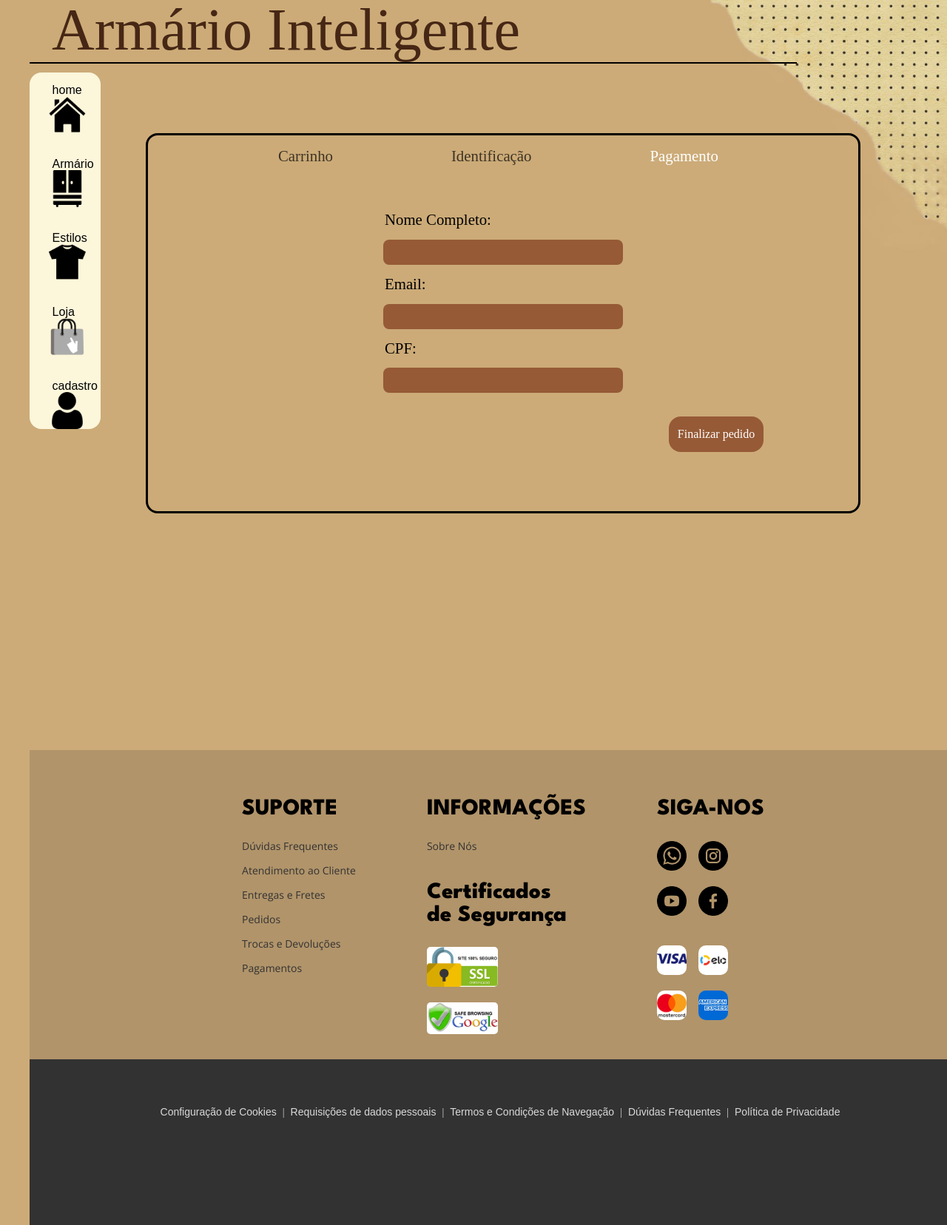
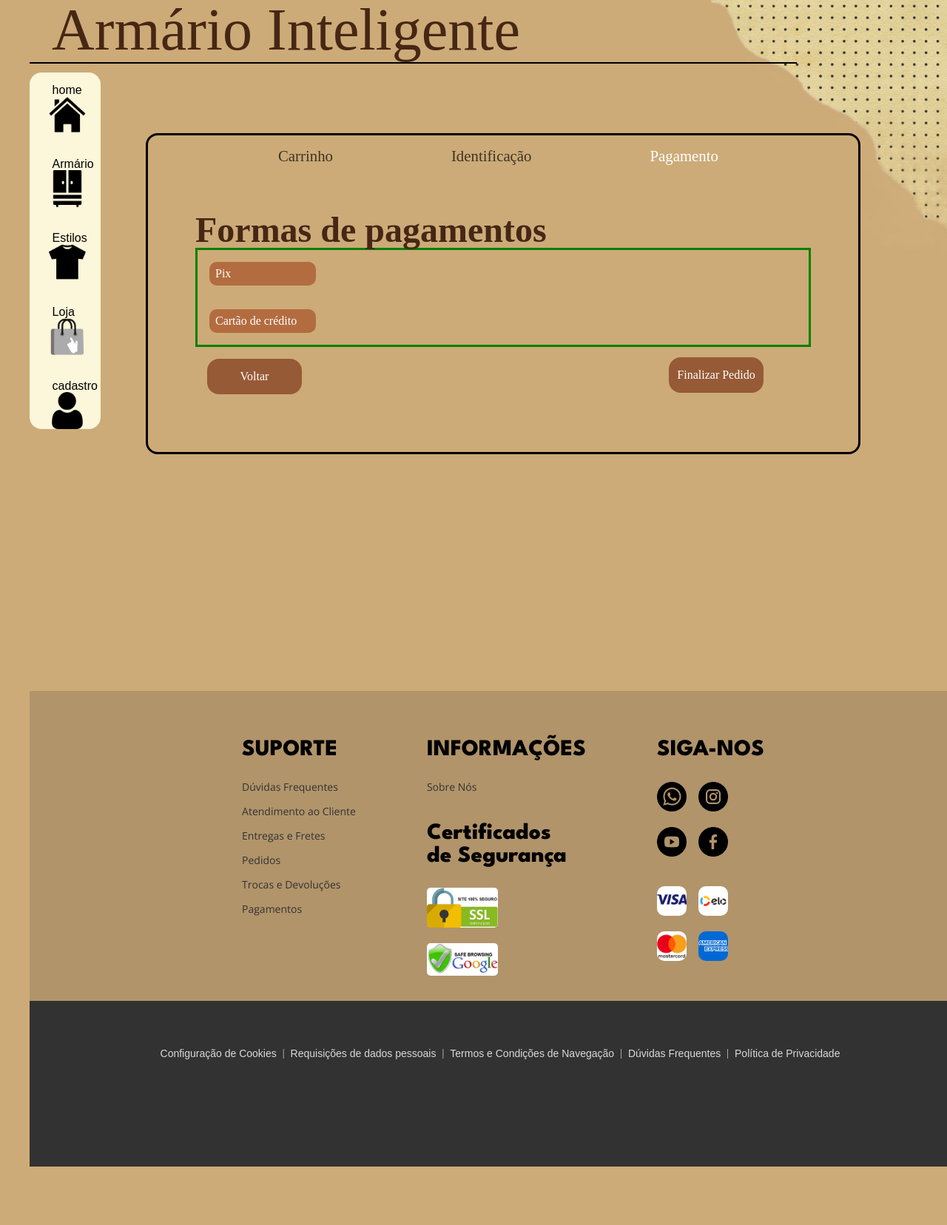
Before and after one commit to Heitor10600/heitor10600.github.io, a PHP site: page /pagamento.html in a window 1280 px wide; the page is wider, and only the part inside the window is pictured. Shown: that part at 74% size. After the commit the page ends 1577 px from the top of that part, so only its background shows below. Run offline with PHP 8.4, Linux system fonts and the light colour scheme.

Commit message:
Add files via upload

```diff
--- a/Projeto/carrinho.html
+++ b/Projeto/carrinho.html
@@ -66,7 +66,7 @@
 				<li>Valor Total</li>
 				<p id="prec_total">R$59,90</p>
 
-				<a href="identificaçao.html"><button class="button_prosseguir">Prosseguir</button></a>
+				<a href="identificaçao.html" class="button_prosseguir"><br>Prosseguir</a>
 
 			</ul>
 		</div>
--- a/Projeto/format.css
+++ b/Projeto/format.css
@@ -895,8 +895,7 @@ select:focus {
 
 .button_prosseguir  {
 	display: block;
-	margin: auto 0rem auto 40rem;
-	margin-top: 1rem;
+	margin: -3.1rem 0rem auto 40rem;
 	width: 8rem;
 	height: 3rem;
 	background-color: #965a36;
@@ -907,6 +906,7 @@ select:focus {
 	font-family: 'Times New Roman', Times, serif;
 	cursor: pointer;
 	transition: 300ms;
+	text-align: center;
 }
 
 .carrinho_prod a{
@@ -919,6 +919,32 @@ select:focus {
 	height: 3.3rem;
 	background-color: #b36c3f;
 }
+
+.button_voltar{
+		display: block;
+		margin: 1rem 0rem auto 1rem;
+		width: 8rem;
+		height: 3rem;
+		background-color: #965a36;
+		border-radius: 1rem;
+		border: none;
+		color: white;
+		font-size: 1rem;
+		font-family: 'Times New Roman', Times, serif;
+		cursor: pointer;
+		transition: 300ms;
+		text-align: center;
+	}
+
+
+
+	.button_voltar:hover {
+		transition: 300ms;
+		width: 9rem;
+		height: 3.3rem;
+		background-color: #b36c3f;
+	}
+
 
 .ident_form {
 	list-style: none;
@@ -953,6 +979,34 @@ select:focus {
 	font-size: 1.3rem;
 }
 
+
+/*pagamento*/
+
+.tit_pagamento {
+	font-size: 3rem;
+	color: #462715;
+	font-weight: bold;
+}
+
+.form_pagamento{
+	border: solid green;
+	height: auto;
+}
+
+.form_pagamento summary{
+	background-color: #b36c3f;
+	width: 8rem;
+	border-radius: 10px;
+	margin: 1rem;
+	padding: 0.5rem;
+	color: white;
+
+}
+
+.form_pagamento summary::marker {
+	content: '';
+
+}
 
 
 
--- a/Projeto/identificaçao.html
+++ b/Projeto/identificaçao.html
@@ -58,7 +58,6 @@
 		<div class="carrinho_prod">
 			<div class="ident_form">
 				<fieldset>
-					<form method="post" action="form.php">
 						<label for="nome">Nome Completo:</label>
 						<input type="text" id="nome" name="nome">
 
@@ -76,9 +75,10 @@
 
 						<label for="nome">Complemento:</label>
 						<input type="text" id="complemento" name="complemento">
-					</form>
 				</fieldset>
-				<a href="pagamento.html"><button class="button_prosseguir">Prosseguir</button></a>
+				<a href="carrinho.html" class="button_voltar"><br>Voltar</a>
+
+				<a href="pagamento.html" class="button_prosseguir"><br>Prosseguir</a>
 			</div>
 		</div>
 
--- a/Projeto/pagamento.html
+++ b/Projeto/pagamento.html
@@ -57,19 +57,32 @@
 		</div>
 		<div class="carrinho_prod">
 			<div class="ident_form">
-				<fieldset>
-					<form method="post" action="form.php">
-						<label for="nome">Nome Completo:</label>
-						<input type="text" id="nome" name="nome">
+				<ul>
 
-						<label for="email">Email:</label>
-						<input type="email" id="email" name="email">
+					<div class="tit_pagamento">Formas de pagamentos</div>
+					<div class="form_pagamento">
+						<details>
+							<summary>Pix</summary>
 
-						<label for="cpf">CPF:</label>
-						<input type="text" id="cpf" name="cpf" onkeypress="return event.charCode >= 48 && event.charCode <= 57">
+								<ul>
+									<li><img class="peca_style" src="peças/chap1.png"></li>
 
-				</fieldset>
-				<a href="pagamento.html"><button class="button_prosseguir">Finalizar pedido</button></a>
+								</ul>
+
+						</details>
+						<details>
+							<summary>Cartão de crédito</summary>
+
+								<ul>
+									<li><img class="peca_style" src="peças/chap1.png"></li>
+
+								</ul>
+
+						</details>
+					</div>
+				<a href="identificaçao.html"><button class="button_voltar">Voltar</button></a>
+				<a href="carrinho.html" class="button_prosseguir"><br>Finalizar Pedido</a>
+
 			</div>
 		</div>
 
```
